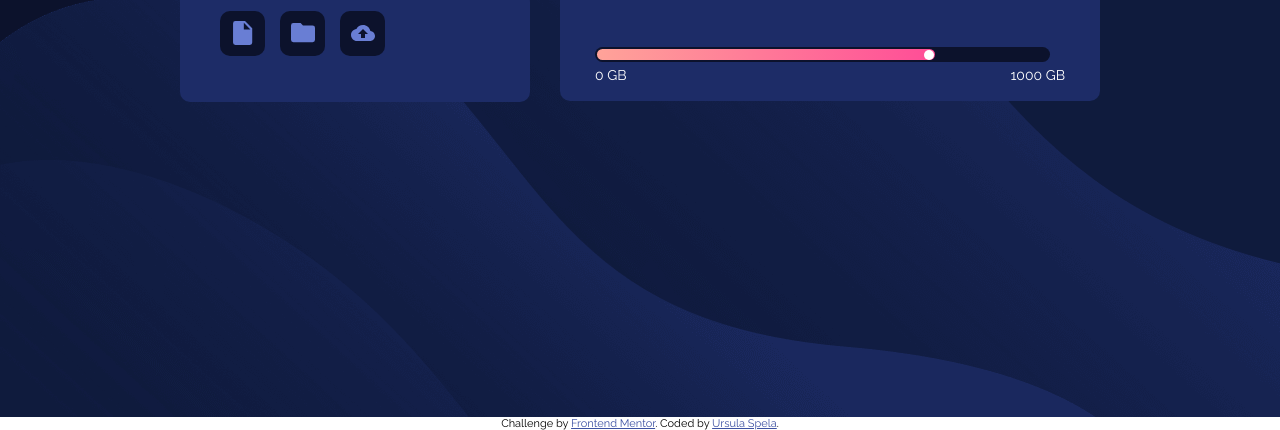
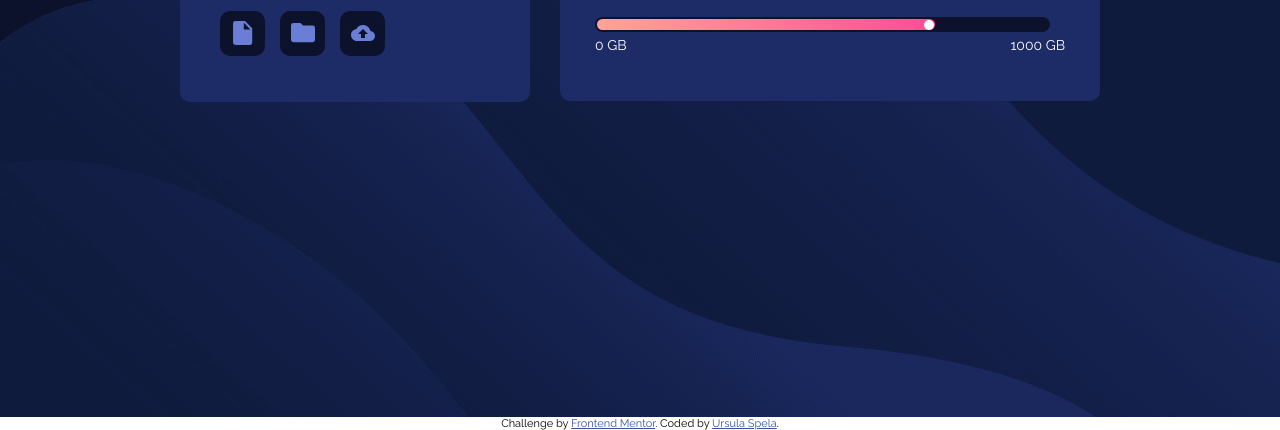
Before and after one commit to UrsulaSpela/fylo-data-storage-component, a plain HTML site: page index.html in a window 1280 px wide. Shown: the part 370-800 px from the top of the page. Drawn offline with Linux system fonts and the light colour scheme.

Commit message:
Update style.css

```diff
--- a/style.css
+++ b/style.css
@@ -89,7 +89,7 @@ h5 {
 }
 #progbar {
   position: relative;
-  top: -50px;
+  top: -80px;
 }
 
 #bar {
```
